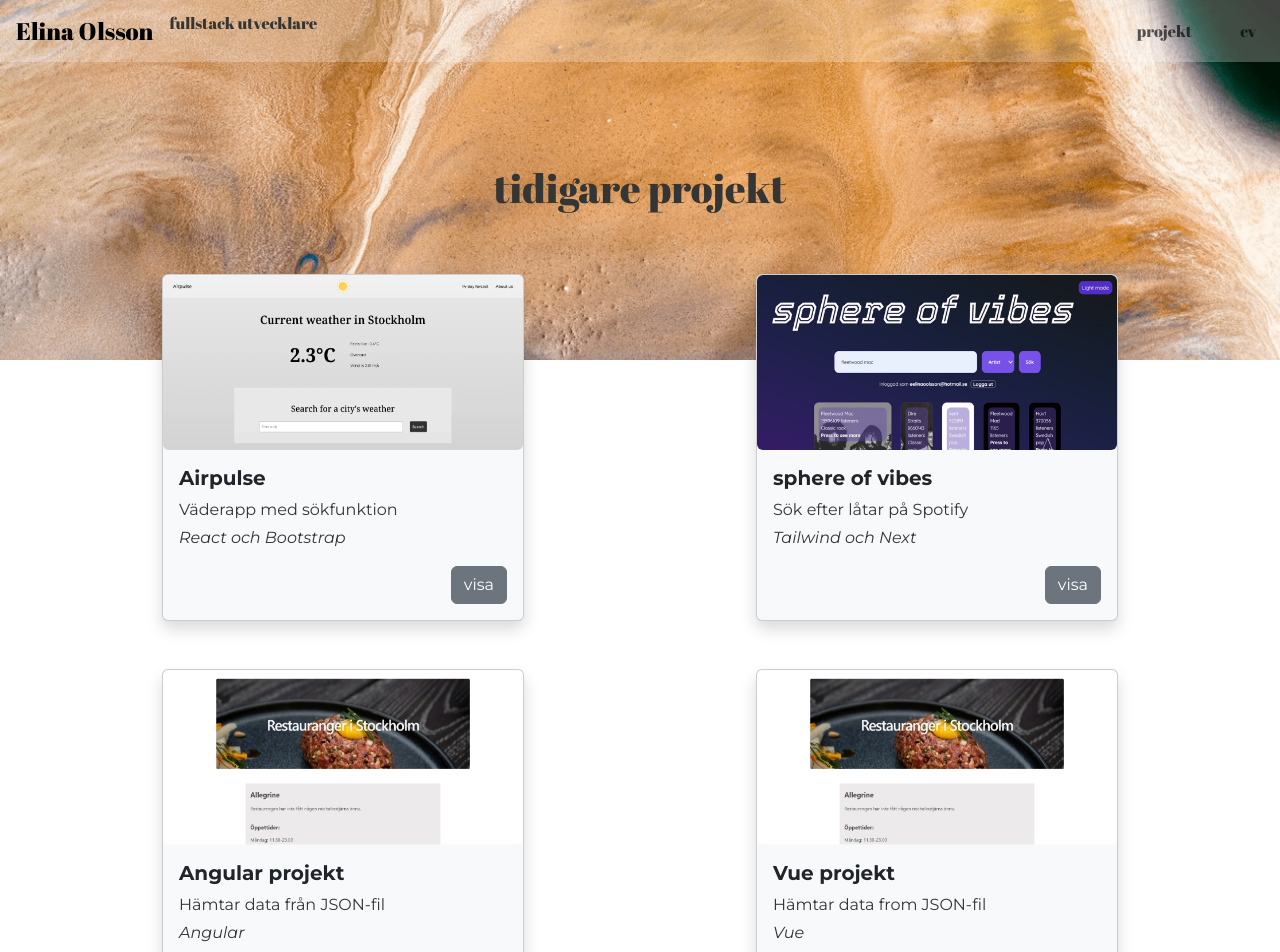
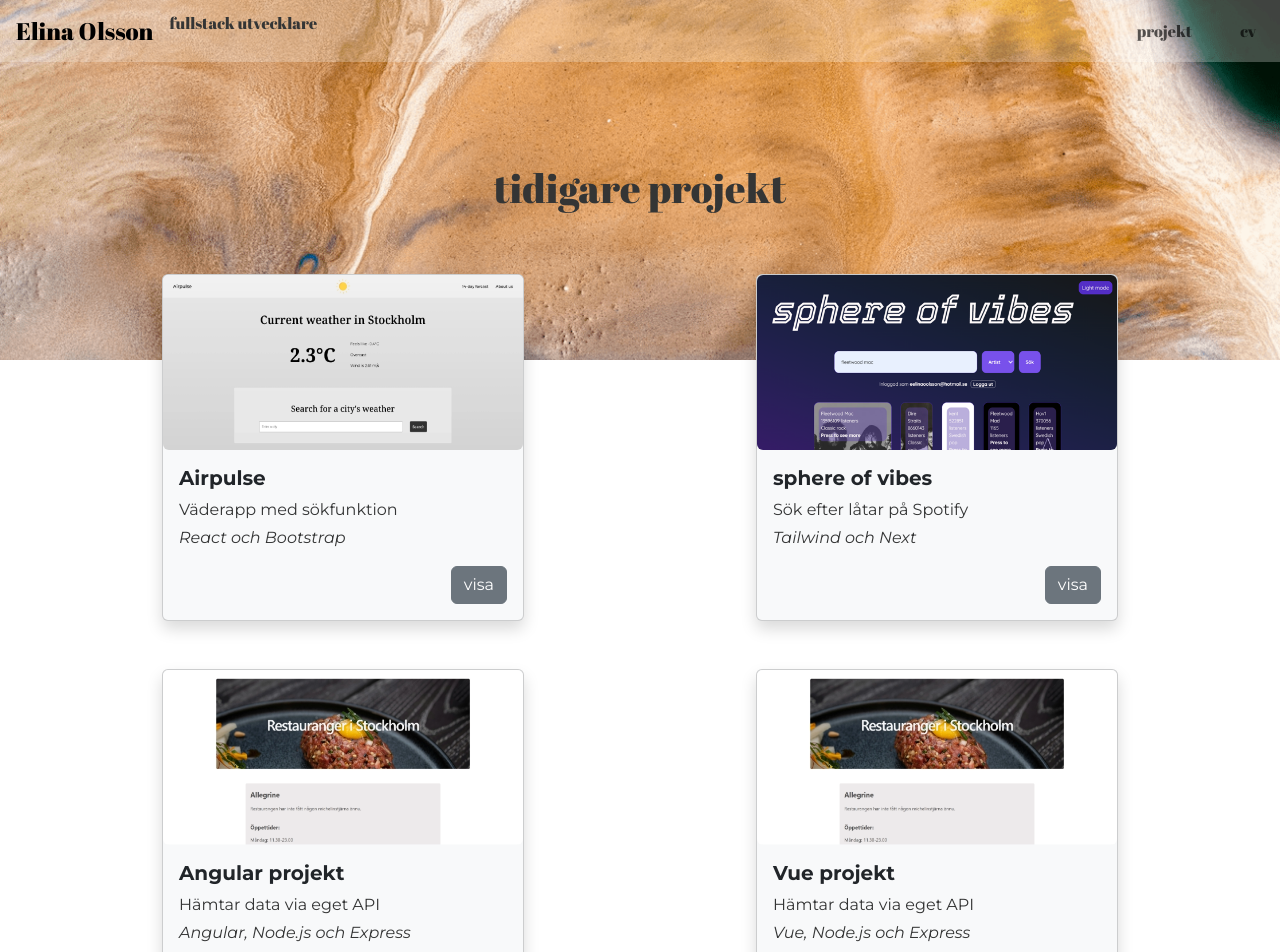
Before and after one commit to elinaols/elina-olsson-portfolio, a React (Vite) app: page /projects in a window 1280 px wide. Shown: the top 952 px of the page. Built offline with nearby package versions, Linux system fonts and the light colour scheme.

Commit message:
fix: Changed text on card

```diff
--- a/src/pages/projects/Projects.jsx
+++ b/src/pages/projects/Projects.jsx
@@ -40,8 +40,8 @@ export default function Cv() {
                             <img src={angularVueRestaurants} className="rounded img-fluid p-0" alt="Lista"/>
                             <div className="card-body text-end">
                                 <h5 className="card-title text-start fw-bold">Angular projekt</h5>
-                                <p className="card-text text-start mb-1">Hämtar data från JSON-fil</p>
-                                <p className="card-text text-start fst-italic">Angular</p>
+                                <p className="card-text text-start mb-1">Hämtar data via eget API</p>
+                                <p className="card-text text-start fst-italic">Angular, Node.js och Express</p>
                                 <Link to={"https://webbkurs.ei.hv.se/~elol0031/JSR200/Checkpoint_3/restaurants-angular/"} role="button" className="btn btn-secondary btn-color text-font text-lowercase">Visa</Link>
                             </div>
                         </div>
@@ -49,8 +49,8 @@ export default function Cv() {
                             <img src={angularVueRestaurants} className="rounded img-fluid p-0" alt="Lista"/>
                             <div className="card-body text-end">
                                 <h5 className="card-title text-start fw-bold">Vue projekt</h5>
-                                <p className="card-text text-start mb-1">Hämtar data from JSON-fil</p>
-                                <p className="card-text text-start fst-italic">Vue</p>
+                                <p className="card-text text-start mb-1">Hämtar data via eget API</p>
+                                <p className="card-text text-start fst-italic">Vue, Node.js och Express</p>
                                 <Link to={"https://webbkurs.ei.hv.se/~elol0031/JSR200/Checkpoint_3/restaurants-vue/"} role="button" className="btn btn-secondary btn-color text-font text-lowercase">Visa</Link>
                             </div>
                         </div>
```
